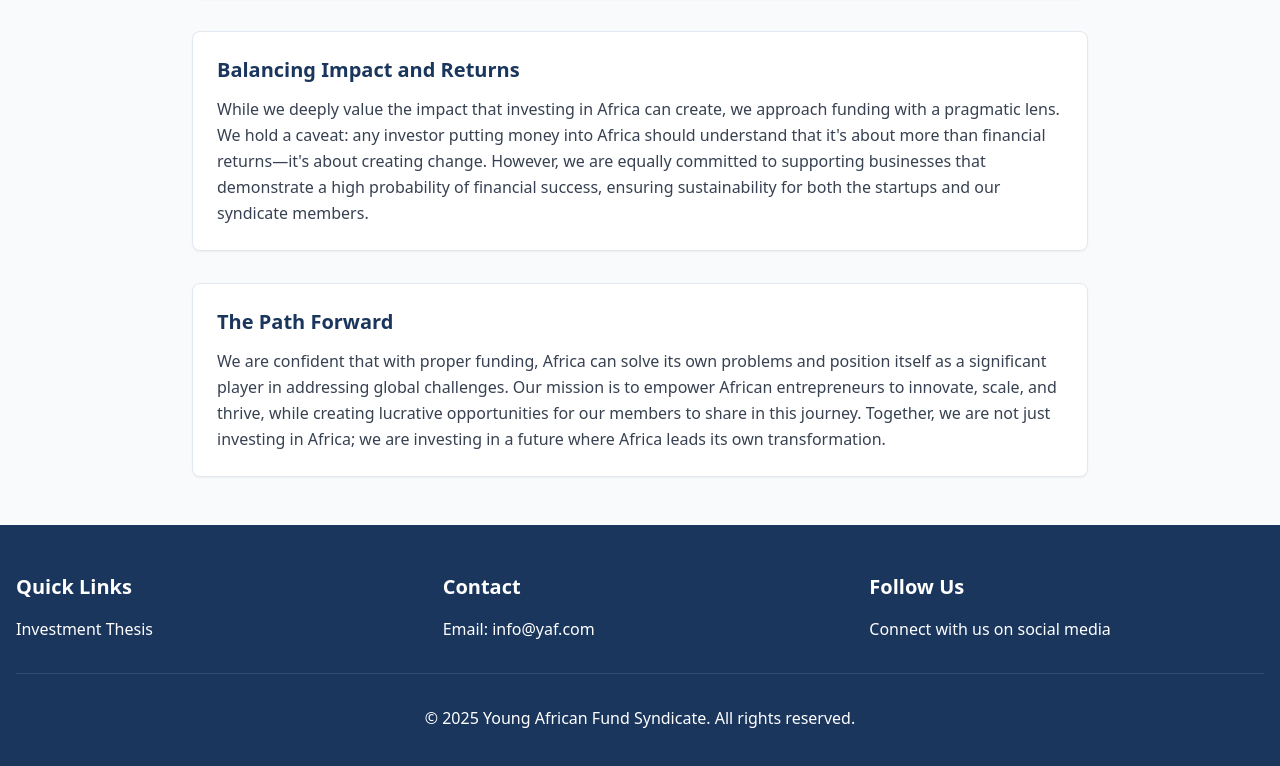
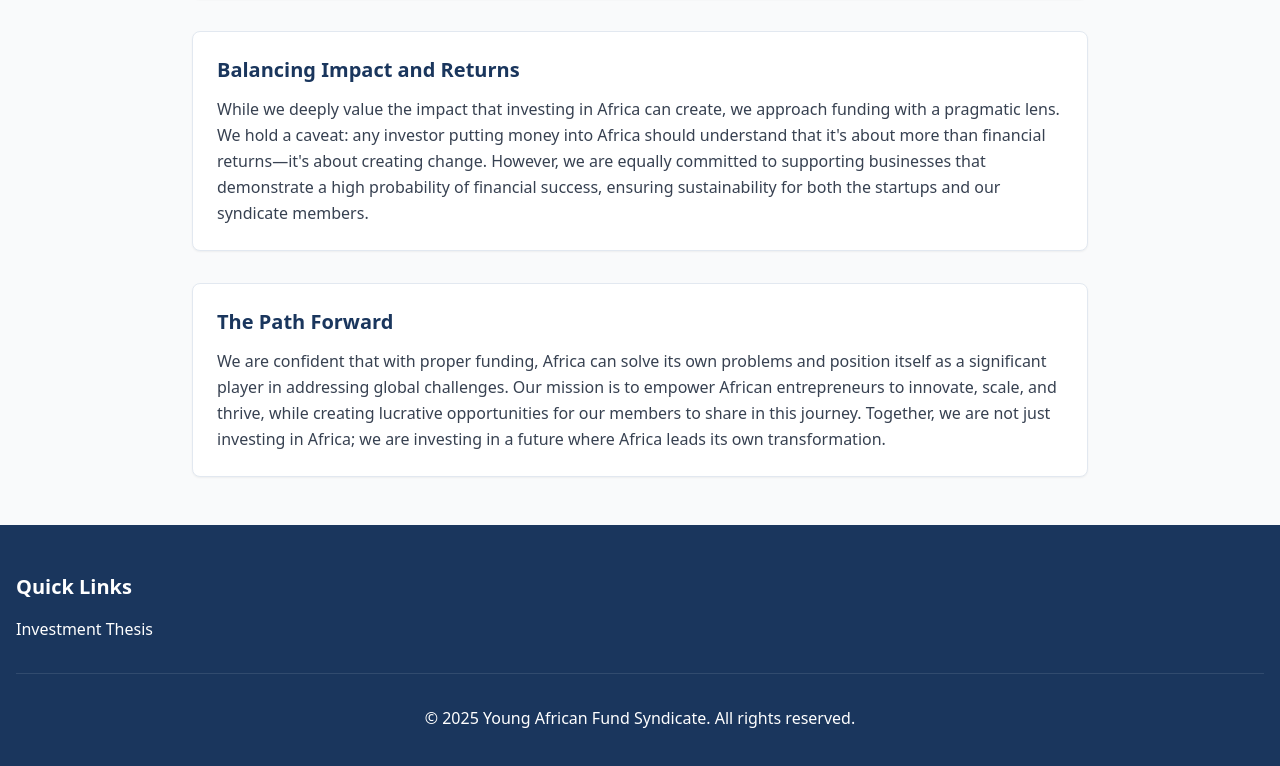
Before and after one commit to officialkayode/young-african-syndicate, a React (Vite) app: page /thesis in a window 1280 px wide. Shown: the part 811-1577 px from the top of the page. Built offline with nearby package versions, Linux system fonts and the light colour scheme.

Commit message:
Remove Contact and Follow Us Sections
Deleted the "Contact" and "Follow Us" sections from the Footer component to streamline the layout.
[skip gpt_engineer]

```diff
--- a/src/components/Footer.tsx
+++ b/src/components/Footer.tsx
@@ -4,7 +4,6 @@ export const Footer = () => {
   return (
     <footer className="bg-yaf-blue text-white py-12">
       <div className="container mx-auto px-4">
-        <div className="grid grid-cols-1 md:grid-cols-3 gap-8">
         <div>
           <h3 className="text-xl font-bold mb-4">Quick Links</h3>
           <ul className="space-y-2">
@@ -15,15 +14,6 @@ export const Footer = () => {
             </li>
           </ul>
         </div>
-          <div>
-            <h3 className="text-xl font-bold mb-4">Contact</h3>
-            <p>Email: info@yaf.com</p>
-          </div>
-          <div>
-            <h3 className="text-xl font-bold mb-4">Follow Us</h3>
-            <p>Connect with us on social media</p>
-          </div>
-        </div>
         <div className="mt-8 pt-8 border-t border-white/10 text-center">
           <p>&copy; {new Date().getFullYear()} Young African Fund Syndicate. All rights reserved.</p>
         </div>
```
Lines whose indentation alone changed are shown as unchanged.
